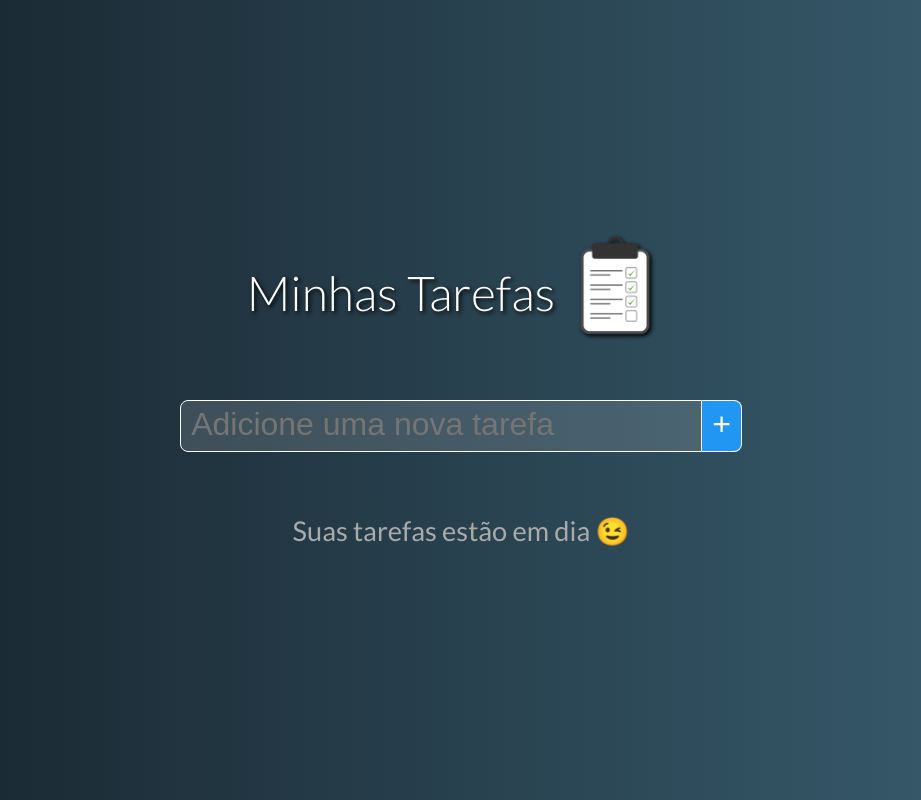
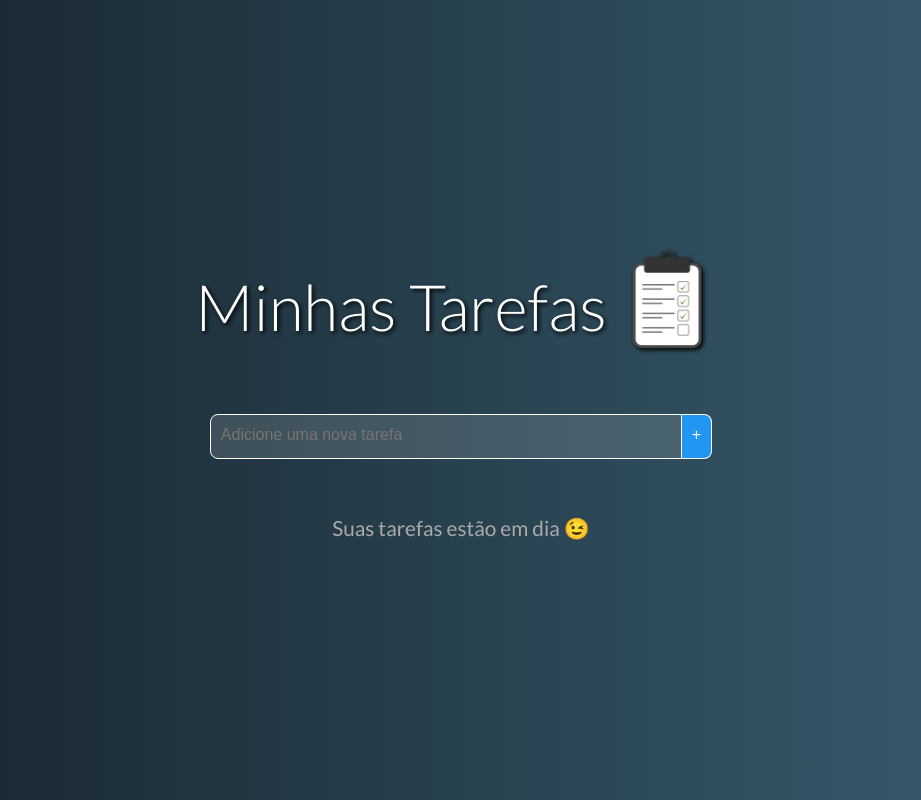
Before and after one commit to ClariCassia/To-Do-Lists, a Vue app: page / in a window 1280 px wide. Shown: the whole page, without its empty margins (179-1100 px from the left). Built offline with nearby package versions, Linux system fonts and the light colour scheme.

Commit message:
:refactor: Atualização de estilo

```diff
--- a/src/App.vue
+++ b/src/App.vue
@@ -62,7 +62,7 @@ export default {
 #app h1 {
   margin: 0 0 5px 0;
   font-weight: 300;
-  font-size: 3rem;
+  font-size: 4rem;
   filter: drop-shadow(black 2px 2px 2px);
 }
 
--- a/src/components/NewTask.vue
+++ b/src/components/NewTask.vue
@@ -1,8 +1,7 @@
 <template>
   <div class="new-task">
-    <input v-model="name" type="text" class="form-element"
-      placeholder="Adicione uma nova tarefa" :class="{'input-error': nameError}"
-      @keydown.enter="validateInput">
+    <input v-model="name" type="text" class="form-element" placeholder="Adicione uma nova tarefa"
+      :class="{'input-error': nameError}" @keydown.enter="validateInput">
     <button @click="validateInput" class="form-element" title="Adicionar nova tarefa">+</button>
     <div><span v-if="nameError" class="error-message">{{ nameError }}</span></div>
   </div>
@@ -54,14 +53,15 @@ export default {
 
 .form-element {
   outline: none;
-  font-size: 2rem;
+  font-size: 1rem;
   border: 1px solid #FFF;
   padding: 5px 10px 8px;
   color: #FFF;
 }
 
 input.form-element {
-  width: 500px;
+  width: 450px;
+  height: 30px;
   background: #FFF2;
   border-top-left-radius: 8px;
   border-bottom-left-radius: 8px;
@@ -70,6 +70,7 @@ input.form-element {
 
 button.form-element {
   border-left: none;
+  height: 45px;
   background-color: #2196F3;
   border-top-right-radius: 8px;
   border-bottom-right-radius: 8px;
--- a/src/components/TaskGrid.vue
+++ b/src/components/TaskGrid.vue
@@ -37,6 +37,6 @@ export default {
 
 .no-task {
   color: #AAA;
-  font-size: 1.7rem;
+  font-size: 1.3rem;
 }
 </style>
```
